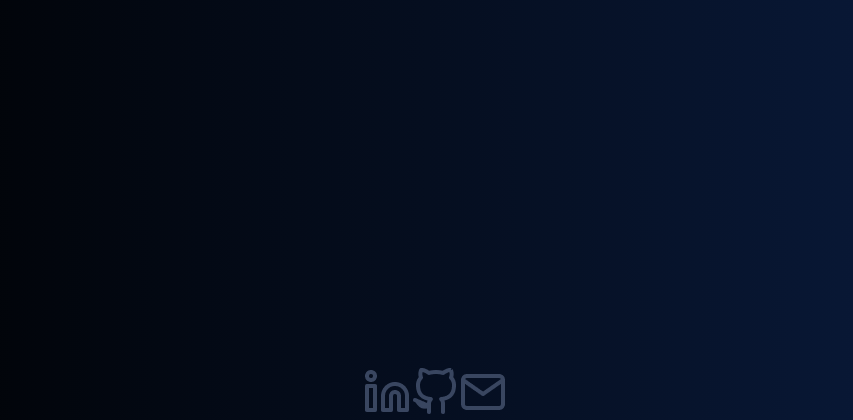
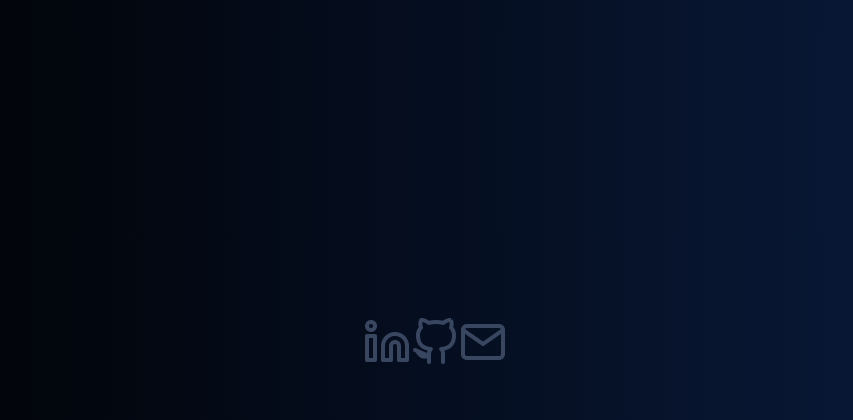
Before and after one commit to josharnoldjosh/personal-website, a Flask app: page / in a window 1280 px wide. Shown: the part 380-800 px from the top of the page, without its empty margins (213-1066 px from the left). Run offline with Flask 2, Linux system fonts and the light colour scheme; some libraries are stand-ins or nearby versions.

Commit message:
tweak css

```diff
--- a/static/style.css
+++ b/static/style.css
@@ -92,7 +92,7 @@ html, body {
     justify-content: center;
     align-items: center;
     position: absolute;
-    bottom: 0;
+    bottom: 50px;
     padding: 10;
 }
 
```
